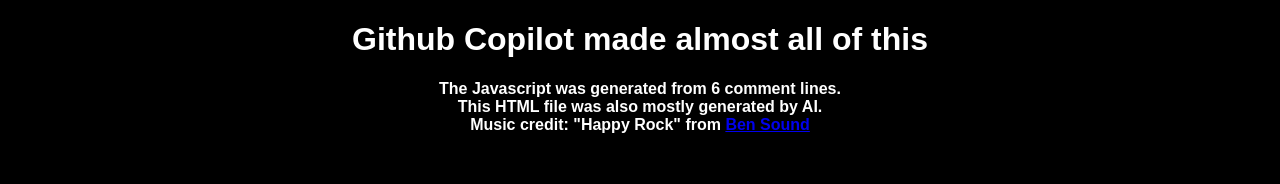
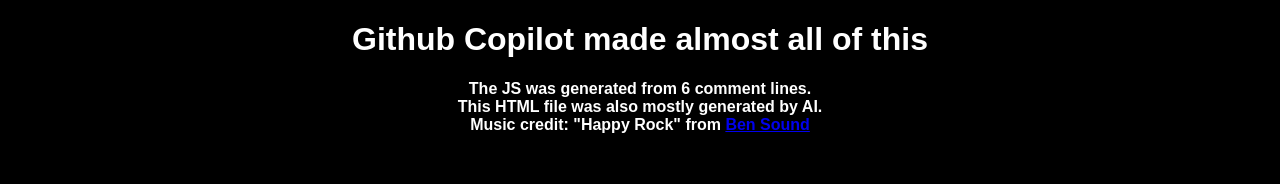
Before and after one commit to NickOveracker/Copilot-VUmeter, a plain HTML site: page index.html in a window 1280 px wide. Shown: the top 184 px of the page. Drawn offline with Linux system fonts and the light colour scheme.

Commit message:
Update index.html

```diff
--- a/index.html
+++ b/index.html
@@ -8,7 +8,7 @@
 </head>
 <body>
     <h1>Github Copilot made almost all of this</h1> <!-- I filled in the contents of this header (Nick) -->
-    <p>The Javascript was generated from 6 comment lines.<br />This HTML file was also mostly generated by AI.<br />Music credit: "Happy Rock" from <a href="https://www.bensound.com">Ben Sound</a></p> <!-- I filled in the contents of this paragraph (Nick) -->
+    <p>The JS was generated from 6 comment lines.<br />This HTML file was also mostly generated by AI.<br />Music credit: "Happy Rock" from <a href="https://www.bensound.com">Ben Sound</a></p> <!-- I filled in the contents of this paragraph (Nick) -->
     <div id="vumeter"></div> <!-- I wrote this line myself (Nick) -->
     <script src="audio.js"></script> <!-- I wrote this line myself (Nick) -->
 </body>
```
